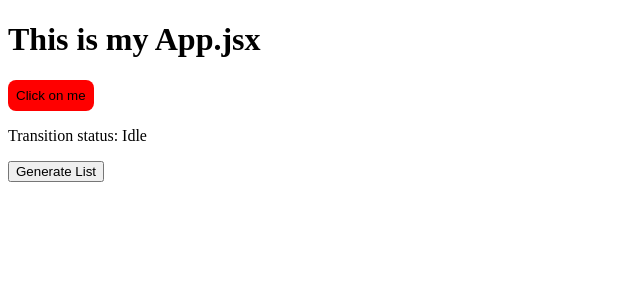
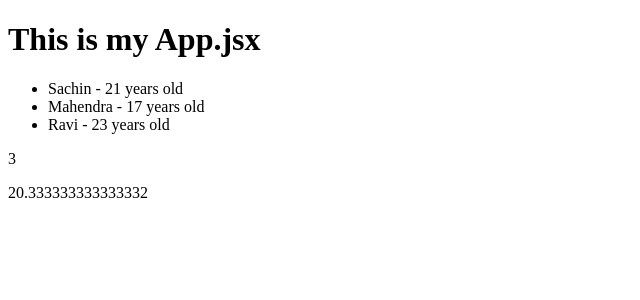
Before and after one commit to DeepCosmos532528am/learn-React, a React (Vite) app: page / in a window 1280 px wide. Shown: the top 300 px of the page, without its empty margins (0-640 px from the left). Built offline with nearby package versions, Linux system fonts and the light colour scheme.

Commit message:
add: learn what is DerviedState and How do we use it effectively with mini project

```diff
--- a/src/App.jsx
+++ b/src/App.jsx
@@ -1,13 +1,12 @@
 import React from "react";
-import TransitionHook, {UseTransition} from "./usetransition";
+import DerivedState from "./derived_state";
 
 function App() {
   return (
     <div>
       <h1>This is my App.jsx</h1>
-      <TransitionHook />
-      <UseTransition />
-    </div>
+      <DerivedState />
+          </div>
   )
 }
 export default App;
--- /dev/null
+++ b/src/derived_state.jsx
@@ -0,0 +1,76 @@
+import { startTransition, useState, useTransition } from 'react';
+// 📝 Derived State in React — Interview Notes (Hinglish)
+
+// 👉 Definition:
+// Derived state matlab wo data jo aap directly props ya existing state se calculate kar sakte ho.
+// Isko alag se state me store karna unnecessary hai.
+
+// 👉 Example:
+// - Agar parent se "users" array aa raha hai, aur child ko sirf active users dikhane hain:
+//   ❌ Galat: const [activeUsers, setActiveUsers] = useState(users.filter(u => u.active));
+//   ✅ Sahi: const activeUsers = users.filter(u => u.active);
+
+// 👉 Props ka role:
+// Props parent se aa sakte hain as:
+// - State values (e.g. count)
+// - Constants (e.g. "Hello")
+// - Derived/computed values (e.g. items.filter(...))
+// - Functions (e.g. onClick handler)
+
+// Props hamesha state hi nahi hote, wo koi bhi value ho sakte hain.
+// Rule ye hai: agar child component apne props se kuch derive kar sakta hai, to usko apne state me duplicate mat karo.
+
+// 👉 Why avoid storing derived state:
+// - Duplication hoti hai → bugs aur inconsistency aati hai.
+// - Source of truth unclear ho jata hai.
+// - Parent update hone par child ka derived state stale ho sakta hai.
+
+// 👉 Best Practices:
+// - Minimal state rakho: jo directly derive nahi ho sakta, sirf wahi store karo.
+// - Derived values ko directly compute karo props/state se.
+// - Agar calculation heavy hai to useMemo use karo:
+//   const filteredItems = useMemo(() => items.filter(i => i.active), [items]);
+// - Agar multiple components ko same derived data chahiye, to state ko lift up karo.
+
+
+function DerivedState() {
+
+    const [userObj, setuserObj] = useState([{
+        name: 'Sachin',
+        age: 21
+    },
+    {
+        name: 'Mahendra',
+        age: 17
+    },
+    {
+        name: 'Ravi',
+        age: 23
+    }])
+
+    const total_user = userObj.length; //This is the derived state here.
+
+
+    const avg_of_userages = (userObj.reduce((accum, currval) => accum + currval.age, 0)) / total_user
+
+
+    return <div>
+        <ul>
+            {userObj.map((item, index) =>
+            (<li key={item} >
+                {item.name} - {item.age} years old
+            </li>
+            ))}
+
+        </ul>
+        <p>{total_user}</p>
+        <p>{avg_of_userages}</p>
+
+
+
+    </div>
+
+}
+//----------------------------------------------------------------
+
+export default DerivedState;
--- a/src/usetransition.jsx
+++ /dev/null
@@ -1,113 +0,0 @@
-import { useState, useTransition } from 'react';
-
-/**📌 React useTransition Hook Notes
-
-1. Purpose:
-   - Allows you to mark state updates as "non-urgent".
-   - Keeps the UI responsive while scheduling heavy updates in the background.
-
-2. Syntax:
-   const [isPending, startTransition] = useTransition();
-
-   - isPending → Boolean flag (true when transition is active).
-   - startTransition(callback) → Wrap non-urgent state updates inside this.
-
-3. Behavior:
-   - Urgent updates (like typing in an input) happen immediately.
-   - Non-urgent updates (like rendering a huge list) are deferred.
-   - React may interrupt or delay transitions depending on user interactions. */
-
-
-function TransitionHook() {
-    //   const [input, setInput] = useState("");
-    //   const [list, setList] = useState([]);
-    //   const [isPending, startTransition] = useTransition();
-
-    //   const handleChange = (e) => {
-    //     setInput(e.target.value); // urgent update
-
-    //     startTransition(() => {
-    //       const bigList = Array(10000)
-    //         .fill()
-    //         .map((_, i) => e.target.value+ 1);
-
-    //       setList(bigList); // non-urgent
-    //     });
-    //   };
-
-    //   return (
-    //     <>
-    //       <input onChange={handleChange} />
-    //       {isPending && <p>Loading...</p>}
-    //       {list.map((item, i) => (
-    //         <div key={i}>{item}</div>
-    //       ))}
-    //     </>
-    //   );
-
-    //Manual simulation of the useTransition hook..........................................
-
-    const [clicked, setClick] = useState(true)
-
-    async function handleClick() {
-        setClick(false)
-        await new Promise((resolve) => { setTimeout(resolve, 3000) })
-
-        setClick(true)
-    }
-
-    return <div>
-        {clicked ? <button style={{ color: 'cream', backgroundColor: 'Red', border: 'none', padding: '8px', borderRadius: '8px' }} onClick={handleClick}>Click on me</button> : <img style={{ objectFit: 'contain', height: '100px' }} src="https://img.pikbest.com/png-images/20190918/cartoon-snail-loading-loading-gif-animation_2734139.png!bw700" />}
-
-    </div>
-
-}
-//Using useTransitino()----------------------------------------------------------------
-
-export function UseTransition() {
-    const [list, setList] = useState([]);
-    const [pending, startTransition] = useTransition();
-
-    const handleClick = () => {
-        startTransition(() => {
-            const bigArray = [];
-            for (let i = 0; i < 500; i++) {
-                bigArray.push(i);
-            }
-            setList(bigArray);
-        });
-    };
-
-    return (
-        <div>
-            <p>Transition status: {pending ? "Active" : "Idle"}</p>
-            <button onClick={handleClick} disabled={pending}>
-                {pending ? "Loading..." : "Generate List"}
-            </button>
-
-            <ul>
-                {list.map((item) => (
-                    <li key={item}>{item}</li>
-                ))}
-            </ul>
-        </div>
-    );
-}
-
-export default TransitionHook;
-
-/**5. Key Points:
-   - Always wrap heavy state updates in startTransition.
-   - isPending toggles true/false based on React’s scheduler (not strictly deterministic).
-   - Good for large lists, expensive renders, or background updates.
-   - Export your component correctly (export default UseTransition).
-
-6. Common Pitfalls:
-   - Declaring arrays outside handleClick → stale references.
-   - Expecting isPending to change immediately → it updates on next render cycle.
-   - Forgetting to show pending state in UI → use a loading indicator.
-
-7. Best Practices:
-   - Use Array.from for cleaner array generation.
-   - Keep urgent updates outside startTransition.
-   - Log or display isPending in the UI instead of relying only on console.log. */
```
